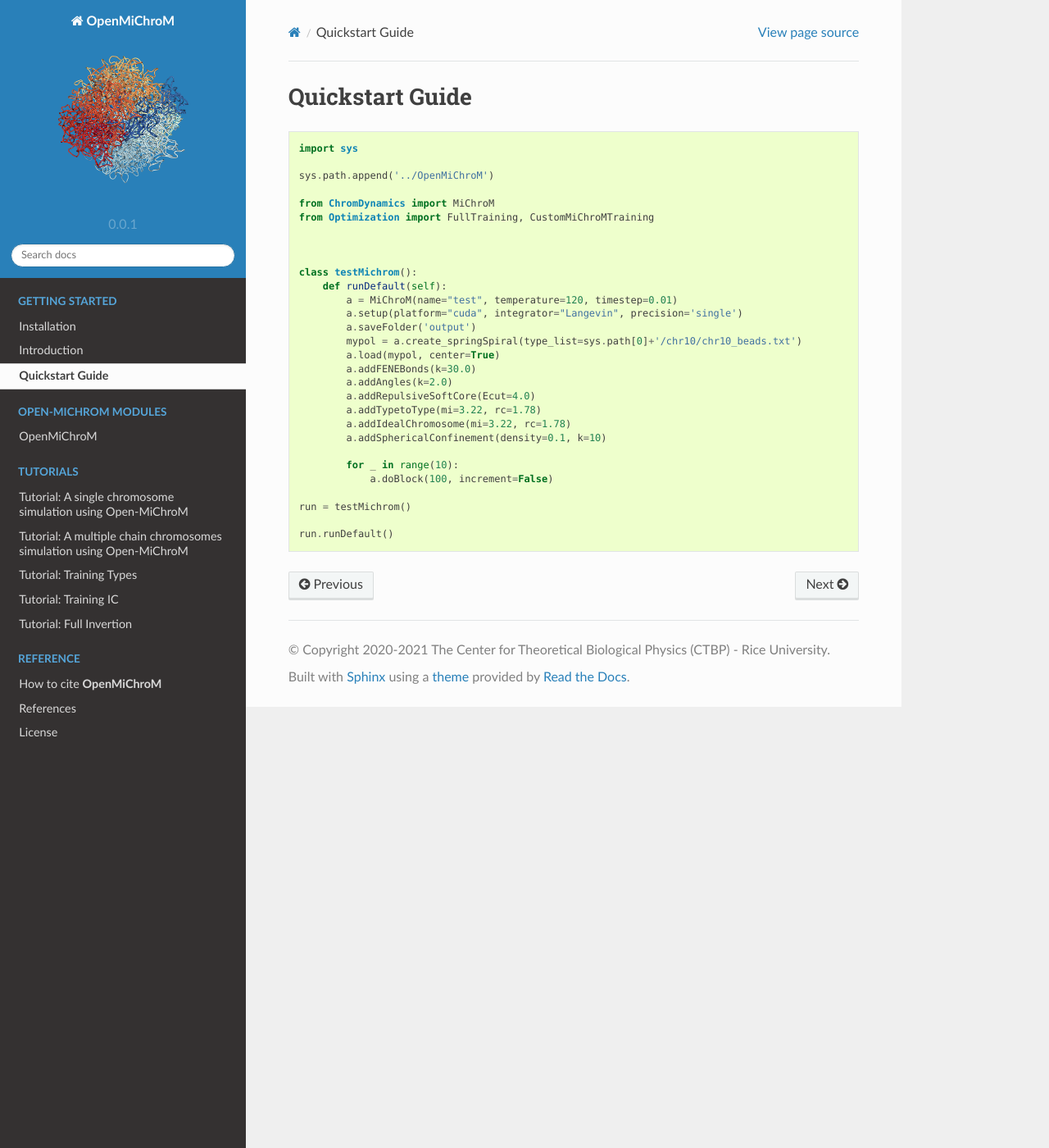
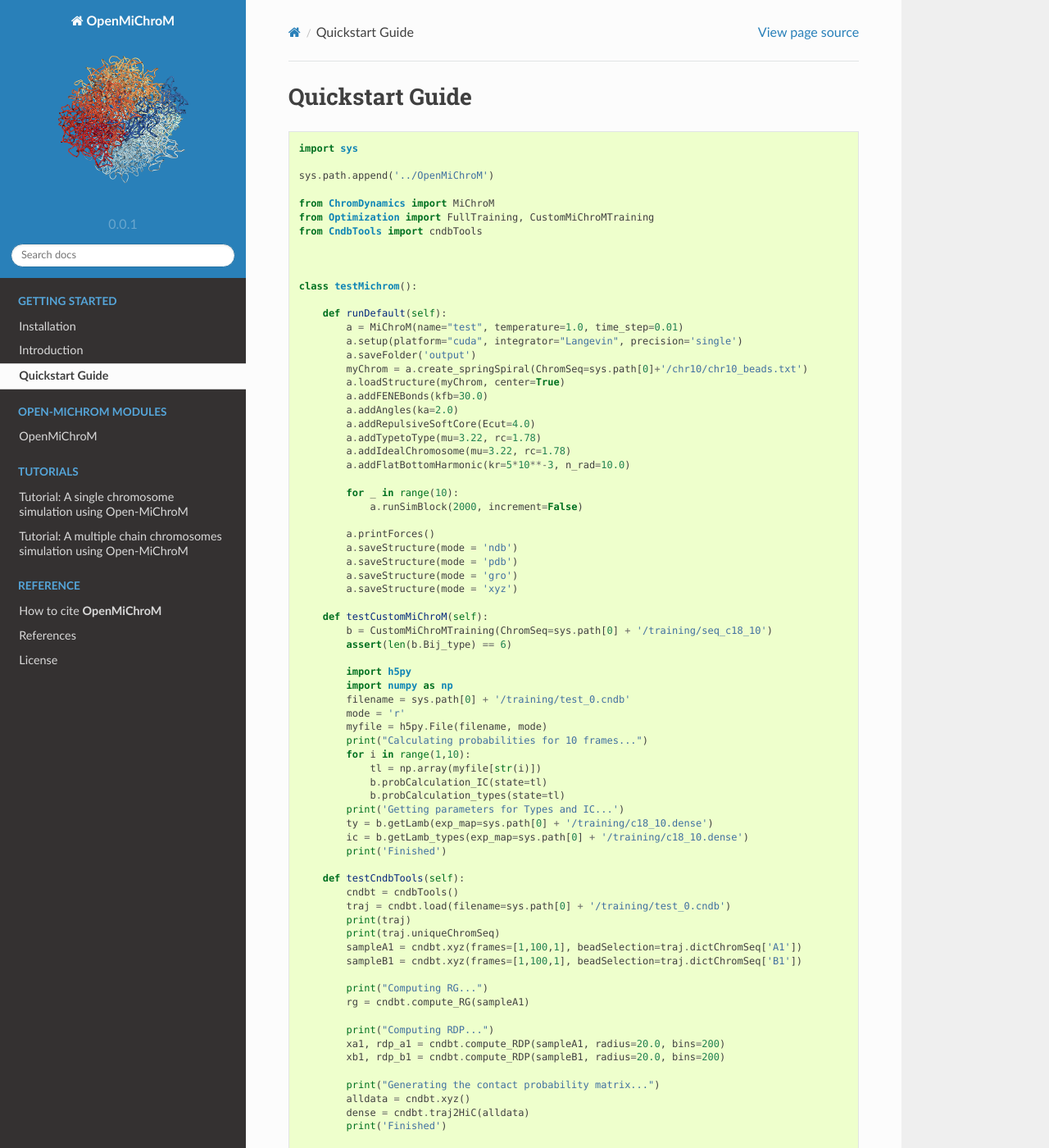
Before and after one commit to junioreif/OpenMiChroM, a Sphinx documentation site: the page built from docs/source/GettingStarted/quickstart.rst, in a window 1280 px wide and 1400 px high. Shown: the whole window at 82% size. Built offline with Sphinx 7.4.7 and the Read the Docs theme 2.0.0, drawn with Linux system fonts in a browser that asks for light colours; some of the changed text lies outside the part shown.

Commit message:
Add the documentation for the cndbTools and double checking the functionalities

```diff
--- a/docs/source/GettingStarted/quickstart.rst
+++ b/docs/source/GettingStarted/quickstart.rst
@@ -12,26 +12,76 @@ Quickstart Guide
 
     from ChromDynamics import MiChroM
     from Optimization import FullTraining, CustomMiChroMTraining
+    from CndbTools import cndbTools
 
 
 
     class testMichrom():
+
         def runDefault(self):
-            a = MiChroM(name="test", temperature=120, timestep=0.01)
+            a = MiChroM(name="test", temperature=1.0, time_step=0.01)
             a.setup(platform="cuda", integrator="Langevin", precision='single')
             a.saveFolder('output')
-            mypol = a.create_springSpiral(type_list=sys.path[0]+'/chr10/chr10_beads.txt')
-            a.load(mypol, center=True)
-            a.addFENEBonds(k=30.0)
-            a.addAngles(k=2.0)
+            myChrom = a.create_springSpiral(ChromSeq=sys.path[0]+'/chr10/chr10_beads.txt')
+            a.loadStructure(myChrom, center=True)
+            a.addFENEBonds(kfb=30.0)
+            a.addAngles(ka=2.0)
             a.addRepulsiveSoftCore(Ecut=4.0)
-            a.addTypetoType(mi=3.22, rc=1.78)
-            a.addIdealChromosome(mi=3.22, rc=1.78)
-            a.addSphericalConfinement(density=0.1, k=10)
+            a.addTypetoType(mu=3.22, rc=1.78)
+            a.addIdealChromosome(mu=3.22, rc=1.78)
+            a.addFlatBottomHarmonic(kr=5*10**-3, n_rad=10.0)
 
             for _ in range(10):
-                a.doBlock(100, increment=False)
+                a.runSimBlock(2000, increment=False)
+
+            a.printForces()
+            a.saveStructure(mode = 'ndb')
+            a.saveStructure(mode = 'pdb')
+            a.saveStructure(mode = 'gro')
+            a.saveStructure(mode = 'xyz')
+
+        def testCustomMiChroM(self):
+            b = CustomMiChroMTraining(ChromSeq=sys.path[0] + '/training/seq_c18_10')
+            assert(len(b.Bij_type) == 6)
+
+            import h5py
+            import numpy as np
+            filename = sys.path[0] + '/training/test_0.cndb'
+            mode = 'r'
+            myfile = h5py.File(filename, mode)
+            print("Calculating probabilities for 10 frames...")
+            for i in range(1,10):
+                tl = np.array(myfile[str(i)])
+                b.probCalculation_IC(state=tl)
+                b.probCalculation_types(state=tl)
+            print('Getting parameters for Types and IC...')
+            ty = b.getLamb(exp_map=sys.path[0] + '/training/c18_10.dense')
+            ic = b.getLamb_types(exp_map=sys.path[0] + '/training/c18_10.dense')
+            print('Finished')
+
+        def testCndbTools(self):
+            cndbt = cndbTools()
+            traj = cndbt.load(filename=sys.path[0] + '/training/test_0.cndb')
+            print(traj)
+            print(traj.uniqueChromSeq)
+            sampleA1 = cndbt.xyz(frames=[1,100,1], beadSelection=traj.dictChromSeq['A1'])
+            sampleB1 = cndbt.xyz(frames=[1,100,1], beadSelection=traj.dictChromSeq['B1'])
+
+            print("Computing RG...")
+            rg = cndbt.compute_RG(sampleA1)
+
+            print("Computing RDP...")
+            xa1, rdp_a1 = cndbt.compute_RDP(sampleA1, radius=20.0, bins=200)
+            xb1, rdp_b1 = cndbt.compute_RDP(sampleB1, radius=20.0, bins=200)
+
+            print("Generating the contact probability matrix...")
+            alldata = cndbt.xyz()
+            dense = cndbt.traj2HiC(alldata)
+            print('Finished')
+
 
     run = testMichrom()
 
     run.runDefault()
+    run.testCustomMiChroM()
+    run.testCndbTools()
--- a/docs/source/index.rst
+++ b/docs/source/index.rst
@@ -21,9 +21,6 @@ Table of Contents
 
    Tutorials/single_chain
    Tutorials/multi_chains
-   Tutorials/training_types
-   Tutorials/training_IC
-   Tutorials/full_invertion
 
 .. toctree::
    :maxdepth: 2
```
Also changed, not shown: docs/source/GettingStarted/installation.rst (+0 -27 lines), docs/source/OpenMiChroM.rst (+10 -2 lines), docs/source/conf.py (line endings or trailing spaces), 8 other files.
